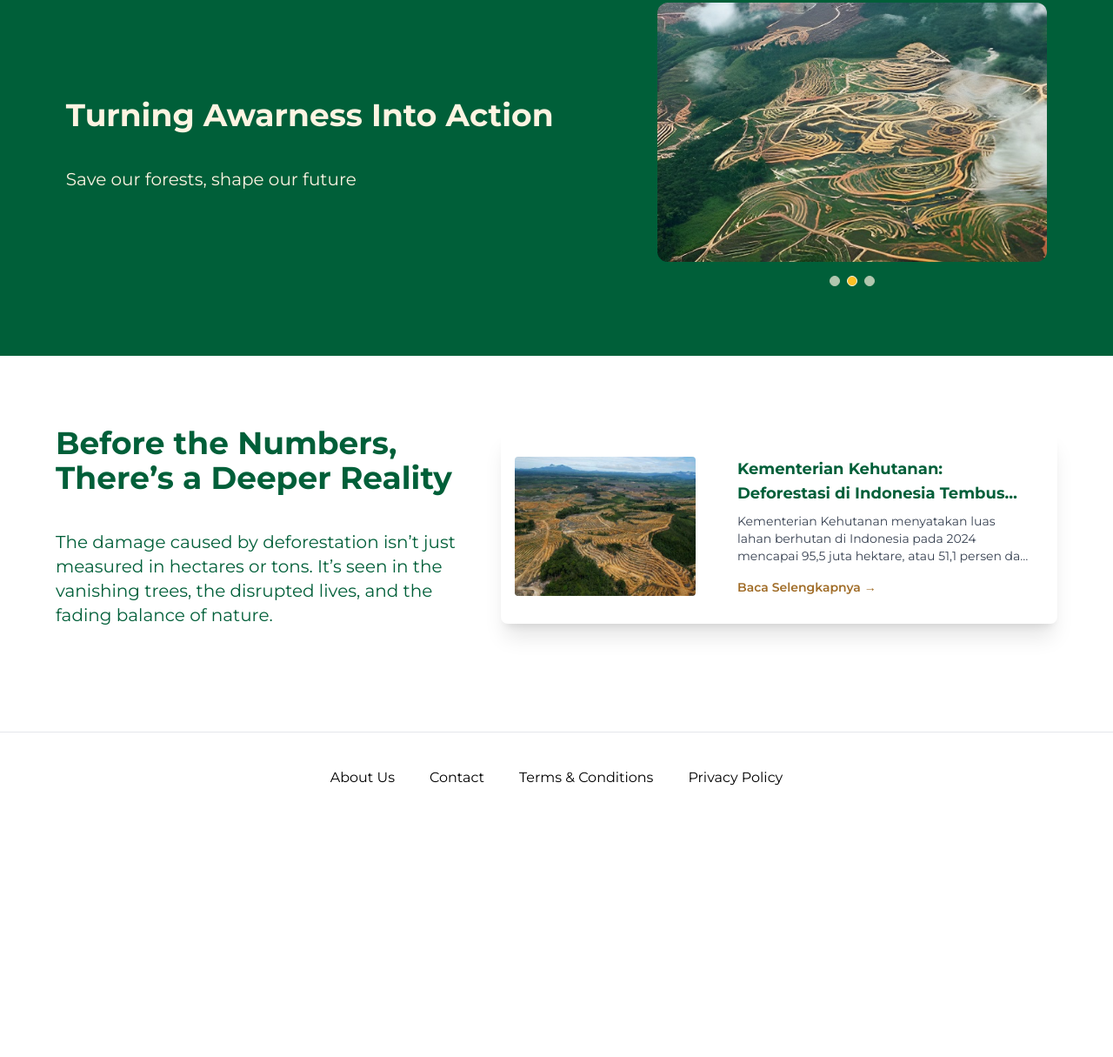
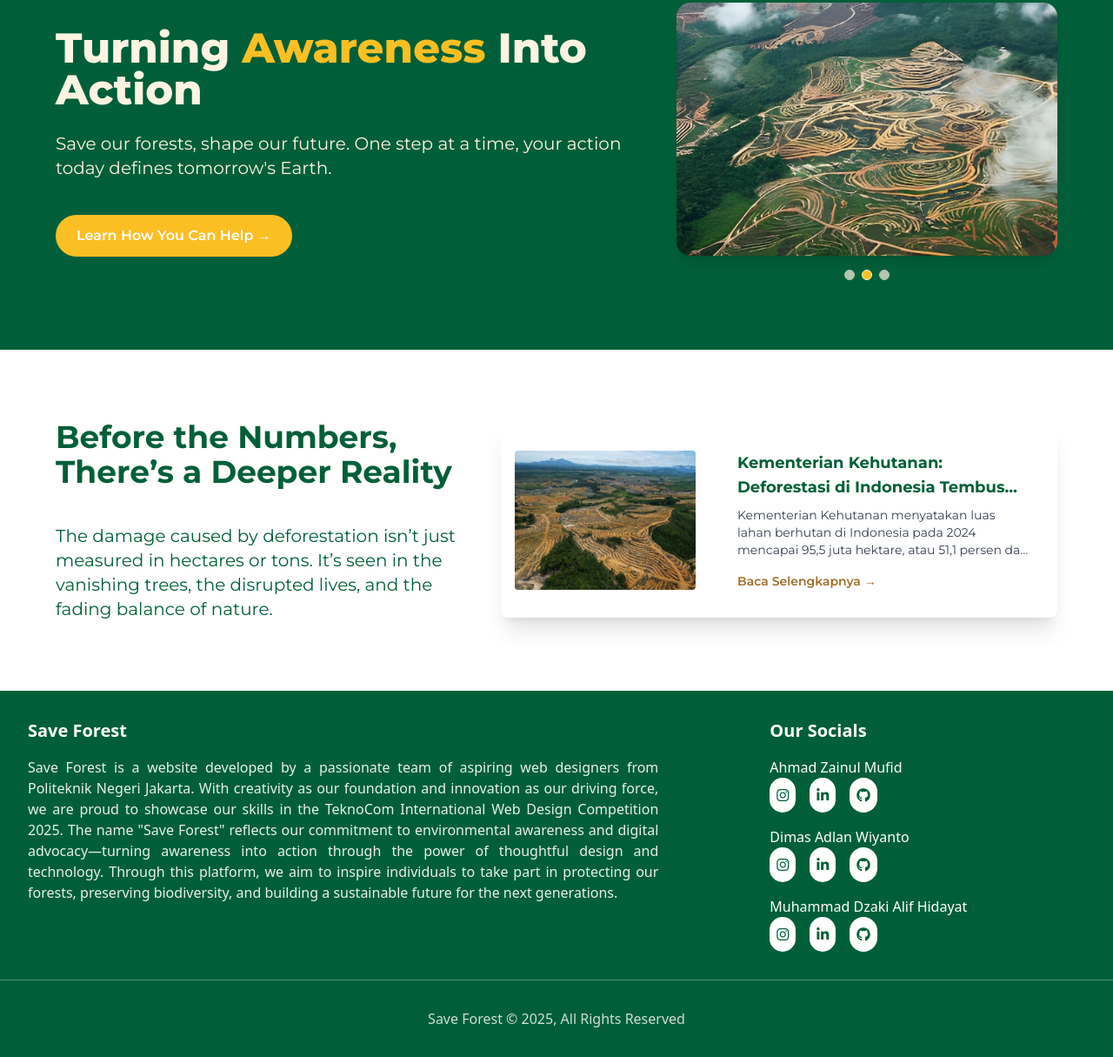
Before and after one commit to ahmadzainulmufid/Save-Forest, a website: page index.html in a window 1280 px wide. Shown: the part 157-1372 px from the top of the page at 87% size. Before the commit the page ends 1103 px from the top, so only its background shows below. Drawn offline with nearby package versions, Linux system fonts and the light colour scheme.

Commit message:
update in index.html and  add animation fade up, left

```diff
--- a/assets/js/script.js
+++ b/assets/js/script.js
@@ -0,0 +1,96 @@
+// Slider Gambar
+const images = [
+  "assets/images/deforestasi1.jpeg",
+  "assets/images/deforestasi2.jpeg",
+  "assets/images/deforestasi3.jpeg",
+];
+let current = 0;
+const sliderImg = document.getElementById("sliderImg");
+const bulletsContainer = document.getElementById("sliderBullets");
+
+function showImage(idx) {
+  sliderImg.src = images[idx];
+  updateBullets();
+}
+
+function updateBullets() {
+  bulletsContainer.innerHTML = "";
+  images.forEach((_, i) => {
+    const bullet = document.createElement("button");
+    bullet.className =
+      "w-3 h-3 rounded-full border border-background transition-all duration-300 " +
+      (i === current
+        ? "bg-aksen border-aksen"
+        : "bg-background opacity-70 hover:bg-aksen");
+    bullet.addEventListener("click", () => {
+      current = i;
+      showImage(current);
+    });
+    bulletsContainer.appendChild(bullet);
+  });
+}
+
+setInterval(() => {
+  current = (current + 1) % images.length;
+  showImage(current);
+}, 5000);
+
+// Inisialisasi pertama
+showImage(current);
+
+const newsList = [
+  {
+    title: "Dampak Deforestasi dan Penggundulan Hutan Terhadap Permukaan Bumi",
+    image: "assets/images/greenlab-dampak-deforestasi.jpg",
+    url: "https://www.greenlab.co.id/news/Dampak-Deforestasi-dan-Penggundulan-Hutan-Terhadap-Permukaan-Bumi",
+    summary:
+      "Hutan adalah paru-paru bumi yang terdiri dari wilayah daratan yang didominasi oleh pepohonan dan vegetasi kayu-kayuan. Di balik rimbunnya pepohonan, tersimpan kekayaan hayati dan keseimbangan alam yang tak ternilai.",
+  },
+  {
+    title:
+      "Kementerian Kehutanan: Deforestasi di Indonesia Tembus 175,4 Ribu Hektare pada 2024",
+    image: "assets/images/tempo-deforestasi.jpg",
+    url: "https://www.tempo.co/lingkungan/kementerian-kehutanan-deforestasi-di-indonesia-tembus-175-4-ribu-hektare-pada-2024-1223666",
+    summary:
+      "Kementerian Kehutanan menyatakan luas lahan berhutan di Indonesia pada 2024 mencapai 95,5 juta hektare, atau 51,1 persen dari total daratan.",
+  },
+  {
+    title: "Dampak Tambang Nikel di Raja Ampat versi Greenpeace",
+    image: "assets/images/tempo-deforestasi2.jpg",
+    url: "https://www.kompas.id/baca/humaniora/2024/03/22/auriga-rilis-deforestasi-indonesia-2023-mencapai-257384-hektarhttps://www.tempo.co/hukum/dampak-tambang-nikel-di-raja-ampat-versi-greenpeace-1654703",
+    summary:
+      "Isu penambangan dan hilirisasi nikel di Raja Ampat, Papua, menjadi sorotan publik, terutama setelah sejumlah aktivis Greenpeace Indonesia.",
+  },
+];
+
+// Card template
+function getNewsCardHTML(news) {
+  return `
+        <div class="w-[40rem] flex gap-8 items-center p-4 bg-white rounded-lg shadow-xl hover:scale-105 hover:border-2 hover:border- transition-all duration-500 overflow-hidden">
+          <div>
+            <img src="${news.image}" alt="${news.title}" class="max-w-52 min-w-52 h-[10rem] rounded object-cover">
+          </div>
+          <div class="p-4 flex flex-col gap-2">
+            <h2 class="font-bold text-lg text-hijau line-clamp-2">${news.title}</h2>
+            <p class="text-gray-700 text-sm line-clamp-3">${news.summary}</p>
+            <a href="${news.url}" target="_blank" class="text-coklat font-semibold hover:underline mt-2 text-sm">Baca Selengkapnya &rarr;</a>
+          </div>
+        </div>
+        `;
+}
+
+// Render cards
+const newsSlider = document.getElementById("newsSlider");
+let newsCurrent = 0;
+function renderNewsSlider(idx) {
+  // Tampilkan hanya 1 card (atau 2 jika ingin responsive: newsList.slice(idx, idx+2))
+  const visibleNews = [newsList[idx]];
+  newsSlider.innerHTML = visibleNews.map(getNewsCardHTML).join("");
+}
+renderNewsSlider(newsCurrent);
+
+// Auto-slide
+setInterval(() => {
+  newsCurrent = (newsCurrent + 1) % newsList.length;
+  renderNewsSlider(newsCurrent);
+}, 5000);
--- a/index.html
+++ b/index.html
@@ -9,13 +9,23 @@
       href="https://fonts.googleapis.com/css2?family=Montserrat:wght@400;500;600;700;800&display=swap"
       rel="stylesheet"
     />
+    <link rel="stylesheet" href="https://unpkg.com/aos@2.3.1/dist/aos.css" />
+    <script src="https://cdn.tailwindcss.com"></script>
+    <link
+      rel="stylesheet"
+      href="https://cdnjs.cloudflare.com/ajax/libs/font-awesome/6.0.0-beta3/css/all.min.css"
+    />
   </head>
   <body>
+    <!-- navbar -->
     <nav class="shadow-lg font-montserrat">
       <div
         class="max-w-screen-xl flex flex-wrap items-center justify-between mx-auto p-4"
       >
-        <a href="/" class="flex items-center space-x-3 rtl:space-x-reverse">
+        <a
+          href="/index.html"
+          class="flex items-center space-x-3 rtl:space-x-reverse"
+        >
           <img src="assets/images/logo.png" class="w-12" alt="Save Forest" />
           <span
             class="self-center text-2xl font-semibold whitespace-nowrap text-hijau"
@@ -52,35 +62,35 @@
           >
             <li>
               <a
-                href="#"
+                href="/index.html"
                 class="block py-2 px-3 rounded-sm md:p-0 text-hijau md:hover:text-aksen"
                 >Home</a
               >
             </li>
             <li>
               <a
-                href="#"
+                href="/education.html"
                 class="block py-2 px-3 rounded-sm md:hover:text-aksen md:p-0 text-hijau"
                 >Education</a
               >
             </li>
             <li>
               <a
-                href="#"
+                href="/contribution.html"
                 class="block py-2 px-3 text-gray-900 rounded-sm md:border-0 md:hover:text-aksen md:p-0 text-hijau"
                 >Contribution</a
               >
             </li>
             <li>
               <a
-                href="#"
+                href="/community.html"
                 class="block py-2 px-3 text-gray-900 rounded-sm md:border-0 md:hover:text-aksen md:p-0 text-hijau"
                 >Community</a
               >
             </li>
             <li>
               <a
-                href="#"
+                href="/a"
                 class="block py-2 px-3 text-gray-900 rounded-sm md:border-0 md:hover:text-aksen md:p-0 text-hijau"
                 >About Us</a
               >
@@ -91,39 +101,54 @@
     </nav>
 
     <!-- banner -->
-    <section
-      class="w-full bg-hijau py-16 px-6 font-montserrat md:py-20 md:px-10"
-    >
+    <section class="w-full bg-hijau py-20 px-6 font-montserrat md:px-16">
       <div
-        class="flex flex-col md:flex-row gap-8 md:gap-12 items-center justify-around"
+        class="flex flex-col-reverse md:flex-row items-center justify-between gap-12"
       >
+        <!-- Text Section -->
         <div
-          class="text text-background text-center flex flex-col gap-4 order-2 md:order-1 md:text-left md:gap-10"
+          class="flex flex-col gap-6 text-background text-center md:text-left"
+          data-aos="fade-right"
         >
-          <h1 class="font-bold text-xl md:text-4xl">
-            Turning Awarness Into Action
+          <h1 class="text-3xl md:text-5xl font-extrabold leading-tight">
+            Turning <span class="text-aksen">Awareness</span> Into Action
           </h1>
-          <p class="font-normal text-md md:text-xl">
-            Save our forests, shape our future
+          <p class="text-md md:text-xl font-light leading-relaxed">
+            Save our forests, shape our future. One step at a time, your action
+            today defines tomorrow's Earth.
           </p>
+          <div class="mt-4">
+            <a
+              href="/education.html"
+              class="inline-block bg-aksen text-white px-6 py-3 rounded-full text-sm md:text-base font-semibold hover:bg-background hover:text-aksen transition"
+            >
+              Learn How You Can Help →
+            </a>
+          </div>
         </div>
+
+        <!-- Image Section -->
         <div
-          class="gambar relative flex flex-col items-center order-1 md:order-2"
+          class="relative w-full md:w-[40rem] flex flex-col items-center"
+          data-aos="fade-left"
         >
           <img
             id="sliderImg"
             src="assets/images/deforestasi1.jpeg"
-            alt="saveforest"
-            class="w-[28rem] rounded-xl object-cover transition-all duration-500"
+            alt="Deforestation impact"
+            class="w-full rounded-2xl shadow-lg object-cover transition-all duration-500"
           />
-          <!-- Bullets di bawah gambar -->
           <div id="sliderBullets" class="flex gap-2 mt-4"></div>
         </div>
       </div>
     </section>
 
-    <!-- news -->
-    <section class="w-full py-16 px-6 font-montserrat md:py-20 md:px-16">
+    <!-- Content -->
+    <section
+      class="w-full py-16 px-6 font-montserrat md:py-20 md:px-16"
+      data-aos="fade-up"
+      data-aos-duration="1000"
+    >
       <div
         class="flex flex-col md:flex-row gap-8 md:gap-12 items-center justify-around"
       >
@@ -149,114 +174,149 @@
     </section>
 
     <!-- footer -->
-    <section class="w-full mt-10 p-10 font-montserrat border-t">
-      <div class="flex justify-center font-normal gap-10">
-        <h1>About Us</h1>
-        <h1>Contact</h1>
-        <h1>Terms & Conditions</h1>
-        <h1>Privacy Policy</h1>
+    <footer
+      class="bg-hijau text-white py-8 md:pt-8"
+      data-aos="fade-up"
+      data-aos-duration="1000"
+    >
+      <div class="container mx-auto px-4 md:px-8">
+        <div class="flex flex-col mx-6 md:mx-0 md:flex-row md:space-x-32">
+          <div class="about mb-6 md:mb-0 md:w-2/3">
+            <h4 class="font-bold text-base md:text-xl mb-4">Save Forest</h4>
+            <p
+              class="mb-4 text-xs md:text-base text-white/90 text-justify text-left"
+            >
+              Save Forest is a website developed by a passionate team of
+              aspiring web designers from Politeknik Negeri Jakarta. With
+              creativity as our foundation and innovation as our driving force,
+              we are proud to showcase our skills in the TeknoCom International
+              Web Design Competition 2025. The name "Save Forest" reflects our
+              commitment to environmental awareness and digital advocacy—turning
+              awareness into action through the power of thoughtful design and
+              technology. Through this platform, we aim to inspire individuals
+              to take part in protecting our forests, preserving biodiversity,
+              and building a sustainable future for the next generations.
+            </p>
+          </div>
+          <div class="contact-info md:w-1/3 flex flex-col">
+            <h4 class="font-bold text-base md:text-xl mb-4">Our Socials</h4>
+            <div class="text-xs md:text-base space-y-4 w-full">
+              <div class="flex flex-col">
+                <p class="text-white">Ahmad Zainul Mufid</p>
+                <div class="social-icons flex md:space-x-4">
+                  <a
+                    href="https://www.instagram.com/ahmadzainulmfd_/"
+                    class="bg-white text-hijau p-2 rounded-full text-xl md:text-base hover:bg-aksen hover:text-white transition"
+                  >
+                    <i class="fa-brands fa-instagram"></i>
+                  </a>
+                  <a
+                    href="https://www.linkedin.com/in/ahmad-zainul-mufid-b29b91219/"
+                    class="bg-white text-hijau p-2 rounded-full text-xl md:text-base hover:bg-aksen hover:text-white transition"
+                  >
+                    <i class="fab fa-linkedin-in"></i>
+                  </a>
+                  <a
+                    href="https://github.com/ahmadzainulmufid/"
+                    class="bg-white text-hijau p-2 rounded-full text-xl md:text-base hover:bg-aksen hover:text-white transition"
+                  >
+                    <i class="fab fa-github"></i>
+                  </a>
+                </div>
+              </div>
+              <div class="flex flex-col">
+                <p class="text-white">Dimas Adlan Wiyanto</p>
+                <div class="social-icons flex md:space-x-4">
+                  <a
+                    href="https://www.instagram.com/dimasadlan/"
+                    class="bg-white text-hijau p-2 rounded-full text-xl md:text-base hover:bg-aksen hover:text-white transition"
+                  >
+                    <i class="fa-brands fa-instagram"></i>
+                  </a>
+                  <a
+                    href="https://www.linkedin.com/in/dimasadlan/"
+                    class="bg-white text-hijau p-2 rounded-full text-xl md:text-base hover:bg-aksen hover:text-white transition"
+                  >
+                    <i class="fab fa-linkedin-in"></i>
+                  </a>
+                  <a
+                    href="https://github.com/DimasAdlan13"
+                    class="bg-white text-hijau p-2 rounded-full text-xl md:text-base hover:bg-aksen hover:text-white transition"
+                  >
+                    <i class="fab fa-github"></i>
+                  </a>
+                </div>
+              </div>
+              <div class="flex flex-col">
+                <p class="text-white">Muhammad Dzaki Alif Hidayat</p>
+                <div class="social-icons flex md:space-x-4">
+                  <a
+                    href="https://www.instagram.com/dzakialiff/"
+                    class="bg-white text-hijau p-2 rounded-full text-xl md:text-base hover:bg-aksen hover:text-white transition"
+                  >
+                    <i class="fa-brands fa-instagram"></i>
+                  </a>
+                  <a
+                    href="https://www.linkedin.com/in/muhammad-dzaki-alif-hidayat-83365023b/"
+                    class="bg-white text-hijau p-2 rounded-full text-xl md:text-base hover:bg-aksen hover:text-white transition"
+                  >
+                    <i class="fab fa-linkedin-in"></i>
+                  </a>
+                  <a
+                    href="https://github.com/dzakialif"
+                    class="bg-white text-hijau p-2 rounded-full text-xl md:text-base hover:bg-aksen hover:text-white transition"
+                  >
+                    <i class="fab fa-github"></i>
+                  </a>
+                </div>
+              </div>
+            </div>
+          </div>
+        </div>
       </div>
-    </section>
+      <hr class="border-white/30 my-8" />
+      <div class="text-center text-xs md:text-base text-white/80">
+        <p>Save Forest © 2025, All Rights Reserved</p>
+      </div>
+    </footer>
 
+    <script src="assets/js/script.js"></script>
+    <script src="https://unpkg.com/aos@2.3.1/dist/aos.js"></script>
     <script>
-      // Slider Gambar
-      const images = [
-        "assets/images/deforestasi1.jpeg",
-        "assets/images/deforestasi2.jpeg",
-        "assets/images/deforestasi3.jpeg",
-      ];
-      let current = 0;
-      const sliderImg = document.getElementById("sliderImg");
-      const bulletsContainer = document.getElementById("sliderBullets");
+      // Inisialisasi AOS SETELAH script dimuat
+      AOS.init({
+        once: true, // animasi hanya sekali saat scroll
+        duration: 800, // durasi animasi (optional)
+        easing: "ease-in-out", // efek transisi
+      });
+    </script>
+    <script>
+      function toggleMenu() {
+        var menu = document.getElementById("menu");
+        menu.classList.toggle("hidden");
+      }
+    </script>
+    <script>
+      const scrollers = document.querySelectorAll(".scroller");
 
-      function showImage(idx) {
-        sliderImg.src = images[idx];
-        updateBullets();
+      if (!window.matchMedia("(prefers-reduced-motion: reduce)").matches) {
+        addAnimation();
       }
 
-      function updateBullets() {
-        bulletsContainer.innerHTML = "";
-        images.forEach((_, i) => {
-          const bullet = document.createElement("button");
-          bullet.className =
-            "w-3 h-3 rounded-full border border-background transition-all duration-300 " +
-            (i === current
-              ? "bg-aksen border-aksen"
-              : "bg-background opacity-70 hover:bg-aksen");
-          bullet.addEventListener("click", () => {
-            current = i;
-            showImage(current);
+      function addAnimation() {
+        scrollers.forEach((scroller) => {
+          scroller.setAttribute("data-animated", true);
+
+          const scrollerInner = scroller.querySelector(".scroller__inner");
+          const scrollerContent = Array.from(scrollerInner.children);
+
+          scrollerContent.forEach((item) => {
+            const duplicatedItem = item.cloneNode(true);
+            duplicatedItem.setAttribute("image-hidden", true);
+            scrollerInner.appendChild(duplicatedItem);
           });
-          bulletsContainer.appendChild(bullet);
         });
       }
-
-      setInterval(() => {
-        current = (current + 1) % images.length;
-        showImage(current);
-      }, 5000);
-
-      // Inisialisasi pertama
-      showImage(current);
-
-      const newsList = [
-        {
-          title:
-            "Dampak Deforestasi dan Penggundulan Hutan Terhadap Permukaan Bumi",
-          image: "assets/images/greenlab-dampak-deforestasi.jpg",
-          url: "https://www.greenlab.co.id/news/Dampak-Deforestasi-dan-Penggundulan-Hutan-Terhadap-Permukaan-Bumi",
-          summary:
-            "Hutan adalah paru-paru bumi yang terdiri dari wilayah daratan yang didominasi oleh pepohonan dan vegetasi kayu-kayuan. Di balik rimbunnya pepohonan, tersimpan kekayaan hayati dan keseimbangan alam yang tak ternilai.",
-        },
-        {
-          title:
-            "Kementerian Kehutanan: Deforestasi di Indonesia Tembus 175,4 Ribu Hektare pada 2024",
-          image: "assets/images/tempo-deforestasi.jpg",
-          url: "https://www.tempo.co/lingkungan/kementerian-kehutanan-deforestasi-di-indonesia-tembus-175-4-ribu-hektare-pada-2024-1223666",
-          summary:
-            "Kementerian Kehutanan menyatakan luas lahan berhutan di Indonesia pada 2024 mencapai 95,5 juta hektare, atau 51,1 persen dari total daratan.",
-        },
-        {
-          title: "Dampak Tambang Nikel di Raja Ampat versi Greenpeace",
-          image: "assets/images/tempo-deforestasi2.jpg",
-          url: "https://www.kompas.id/baca/humaniora/2024/03/22/auriga-rilis-deforestasi-indonesia-2023-mencapai-257384-hektarhttps://www.tempo.co/hukum/dampak-tambang-nikel-di-raja-ampat-versi-greenpeace-1654703",
-          summary:
-            "Isu penambangan dan hilirisasi nikel di Raja Ampat, Papua, menjadi sorotan publik, terutama setelah sejumlah aktivis Greenpeace Indonesia.",
-        },
-      ];
-
-      // Card template
-      function getNewsCardHTML(news) {
-        return `
-        <div class="w-[40rem] flex gap-8 items-center p-4 bg-white rounded-lg shadow-xl hover:scale-105 hover:border-2 hover:border- transition-all duration-500 overflow-hidden">
-          <div>
-            <img src="${news.image}" alt="${news.title}" class="max-w-52 min-w-52 h-[10rem] rounded object-cover">
-          </div>
-          <div class="p-4 flex flex-col gap-2">
-            <h2 class="font-bold text-lg text-hijau line-clamp-2">${news.title}</h2>
-            <p class="text-gray-700 text-sm line-clamp-3">${news.summary}</p>
-            <a href="${news.url}" target="_blank" class="text-coklat font-semibold hover:underline mt-2 text-sm">Baca Selengkapnya &rarr;</a>
-          </div>
-        </div>
-        `;
-      }
-
-      // Render cards
-      const newsSlider = document.getElementById("newsSlider");
-      let newsCurrent = 0;
-      function renderNewsSlider(idx) {
-        // Tampilkan hanya 1 card (atau 2 jika ingin responsive: newsList.slice(idx, idx+2))
-        const visibleNews = [newsList[idx]];
-        newsSlider.innerHTML = visibleNews.map(getNewsCardHTML).join("");
-      }
-      renderNewsSlider(newsCurrent);
-
-      // Auto-slide
-      setInterval(() => {
-        newsCurrent = (newsCurrent + 1) % newsList.length;
-        renderNewsSlider(newsCurrent);
-      }, 5000);
     </script>
-    <script src="node_modules/flowbite/dist/flowbite.min.js"></script>
   </body>
 </html>
```
